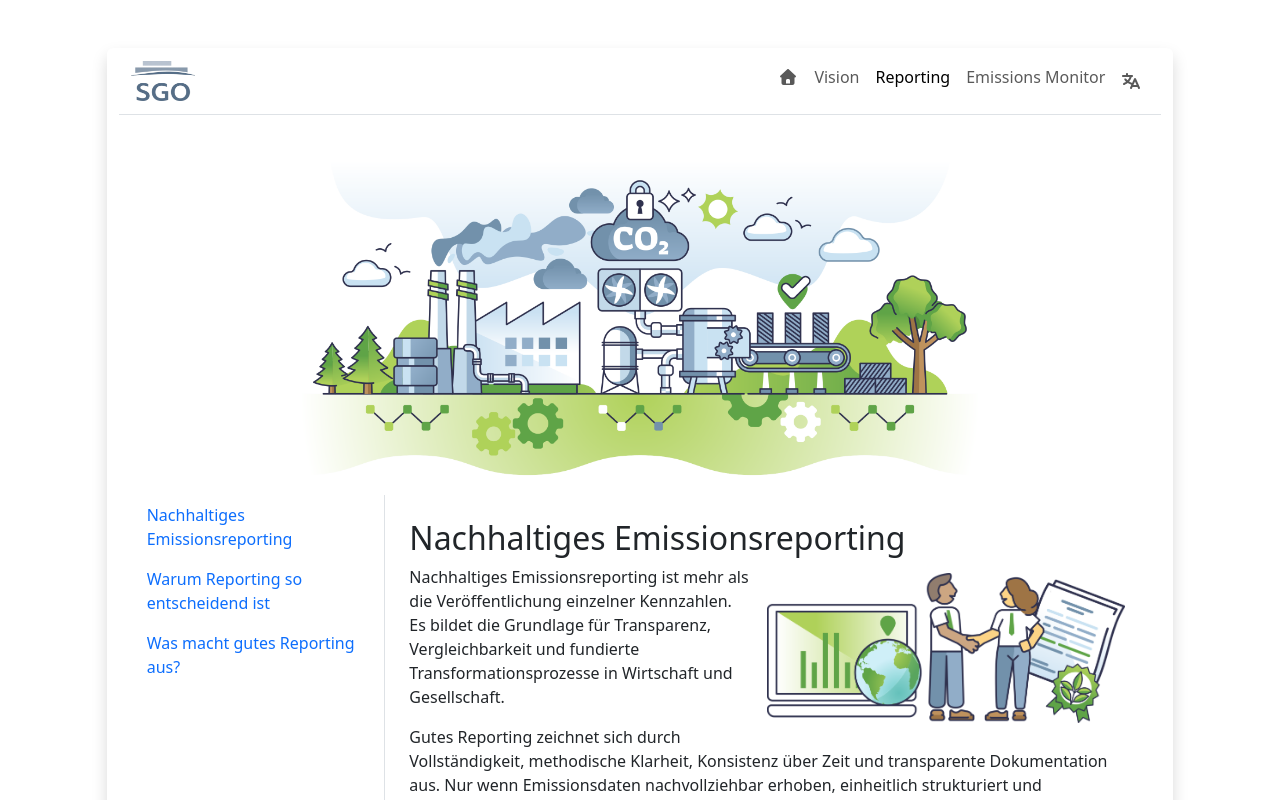
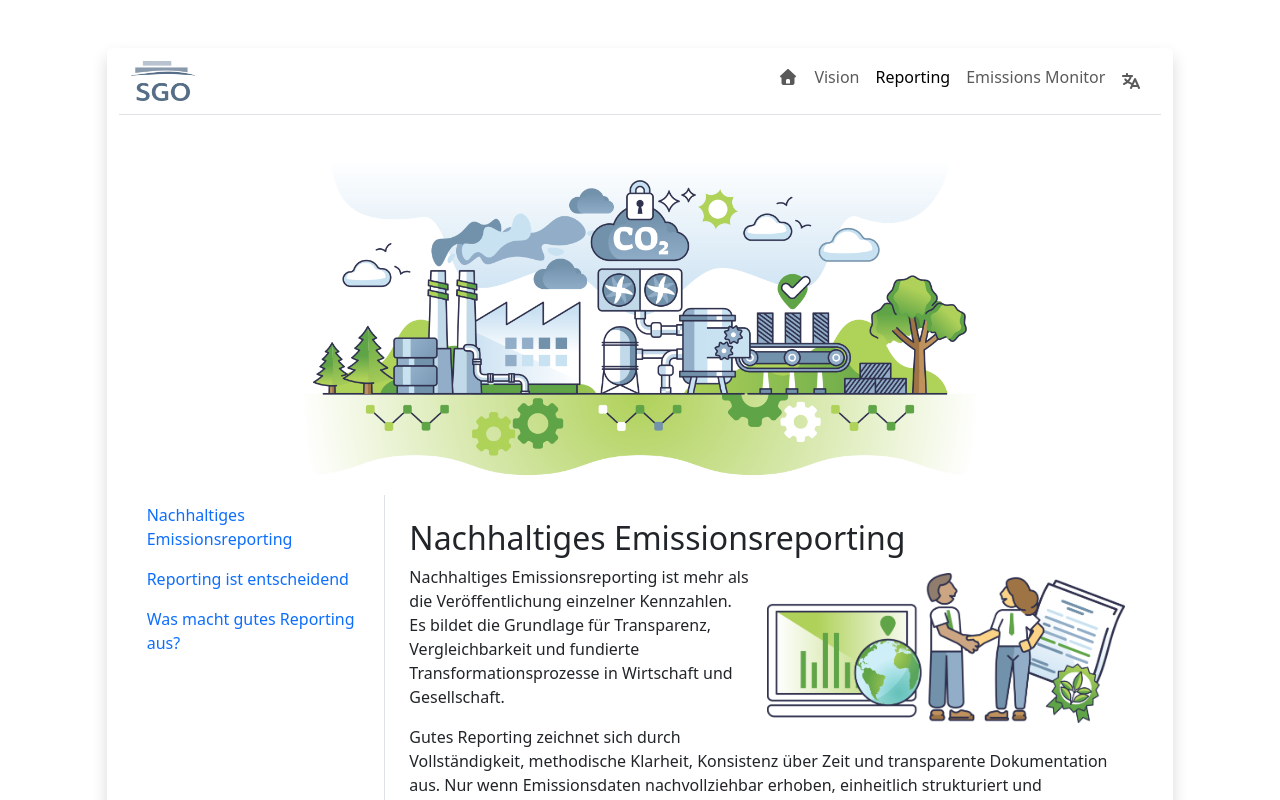
Before and after one commit to EfaM/emission-monitor, a Vue app: page /reporting in a window 1280 px wide. Shown: the top 800 px of the page. Built offline with nearby package versions, Linux system fonts and the light colour scheme.

Commit message:
Sticky bei Seitennavigation repariert

```diff
--- a/src/assets/main.css
+++ b/src/assets/main.css
@@ -6,3 +6,7 @@ h1{
 section{
   margin-bottom: 2em;
 }
+
+.sidenav{
+  top: 70px;
+}
--- a/src/components/SideNavigation.vue
+++ b/src/components/SideNavigation.vue
@@ -15,7 +15,7 @@ const { sideNavigation, currentPage } = defineProps({
 </script>
 
 <template>
-  <ul v-if="sideNavigation.length > 0" class="nav sticky-top">
+  <ul v-if="sideNavigation.length > 0" class="nav flex-column sticky-top sidenav">
     <li v-for="item in sideNavigation" :key="item.navPosition" class="nav-item">
       <RouterLink
         :to="{ name: currentPage, hash: item.hash }"
--- a/src/components/TwoColLayout.vue
+++ b/src/components/TwoColLayout.vue
@@ -1,17 +1,13 @@
-<script setup>
-
-</script>
+<script setup></script>
 
 <template>
   <div class="container-fluid">
     <div class="row g-0">
       <aside class="col-12 col-lg-3 border-end">
-        <div class="sticky-top">
-          <slot name="sideNav"/>
-        </div>
+        <slot name="sideNav" />
       </aside>
       <main class="col-12 col-lg-9 py-4 px-4">
-        <slot/>
+        <slot />
       </main>
     </div>
   </div>
--- a/src/locales/de.json
+++ b/src/locales/de.json
@@ -19,7 +19,7 @@
       ]
     },
     "reportingEntscheidend":{
-      "title":"Warum Reporting so entscheidend ist",
+      "title":"Reporting ist entscheidend",
       "unternehmerischeVerantwortung":[
         "Emissionsdaten sind heute ein zentraler Bestandteil unternehmerischer Verantwortung. Sie beeinflussen Investitionsentscheidungen, regulatorische Bewertungen, Kreditvergaben, öffentliche Wahrnehmung und strategische Unternehmensplanung.",
         "In einer zunehmend klimaregulierenden Wirtschaft werden Emissionskennzahlen zu einer wesentlichen Entscheidungsgrundlage für:"
```
